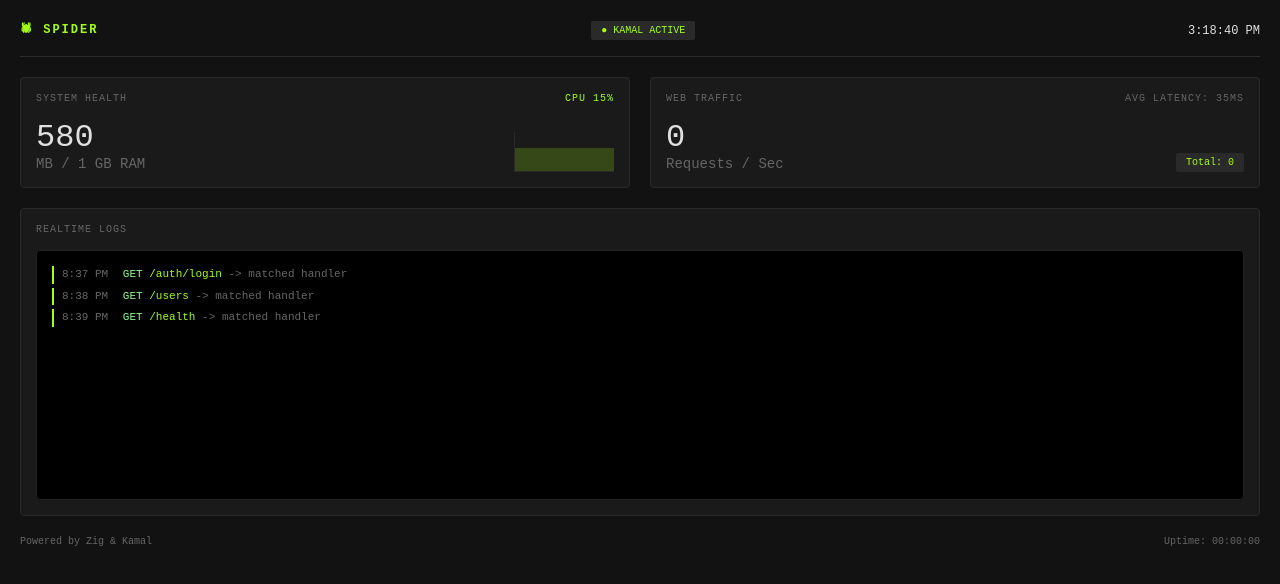
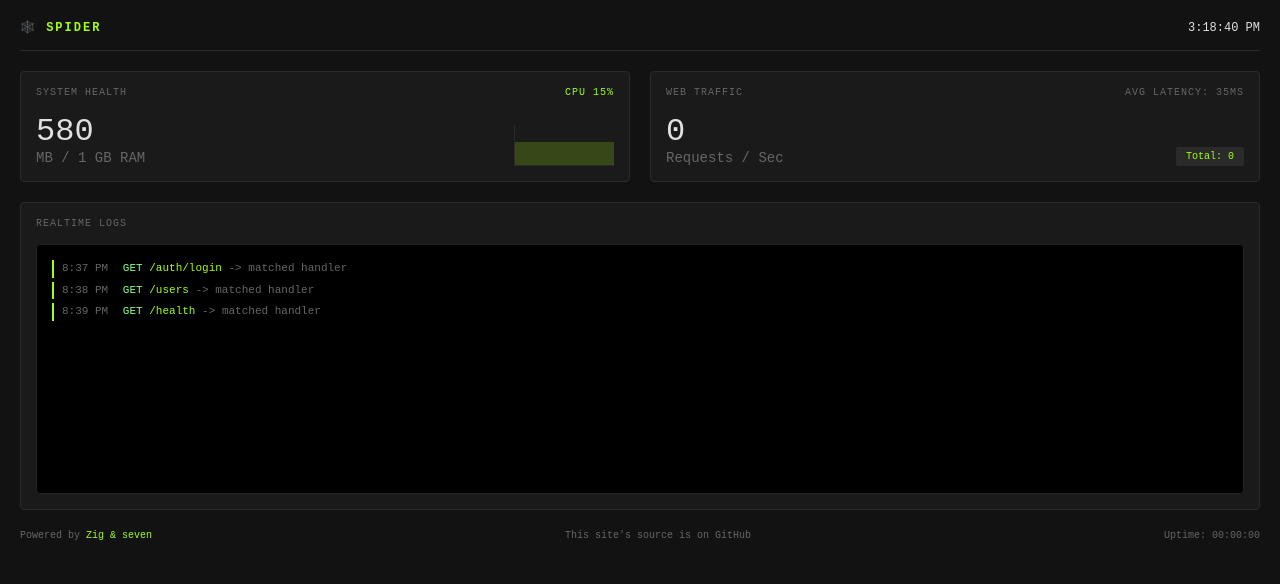
Before and after one commit to llllOllOOll/spider, a plain HTML site: page demo/dashboard.html in a window 1280 px wide. Drawn offline with nearby package versions, Linux system fonts and the light colour scheme; no server answers.

Commit message:
feat: real-time logs, new logo 🕸️, GitHub links

```diff
--- a/demo/dashboard.html
+++ b/demo/dashboard.html
@@ -99,8 +99,7 @@
 <body x-data="dashboard()" x-init="start()">
 
     <div class="header">
-        <div class="logo">🕷 SPIDER</div>
-        <div class="pill">● KAMAL ACTIVE</div>
+        <div class="logo">🕸️ SPIDER</div>
         <div x-text="time"></div>
     </div>
 
@@ -145,7 +144,8 @@
     </div>
 
     <div class="footer">
-        <span>Powered by Zig & Kamal</span>
+        <span>Powered by <a href="https://github.com/llllOllOOll/spider" target="_blank" style="color: var(--accent); text-decoration: none;">Zig & seven</a></span>
+        <span>This site's source is <a href="https://github.com/llllOllOOll/spider" target="_blank" style="color: var(--text-dim); text-decoration: none;">on GitHub</a></span>
         <span x-text="'Uptime: ' + formatUptime(metrics.uptime_seconds)"></span>
     </div>
 
@@ -183,6 +183,10 @@ function dashboard() {
             try {
                 const res = await fetch('/metrics');
                 this.metrics = await res.json();
+                // Fetch real logs
+                const logsRes = await fetch('/logs');
+                this.logs = await logsRes.json();
+                if(this.logs.length > 10) this.logs = this.logs.slice(-10);
             } catch(e) { /* server offline */ }
         },
 
```
Also changed, not shown: 1 other file.
